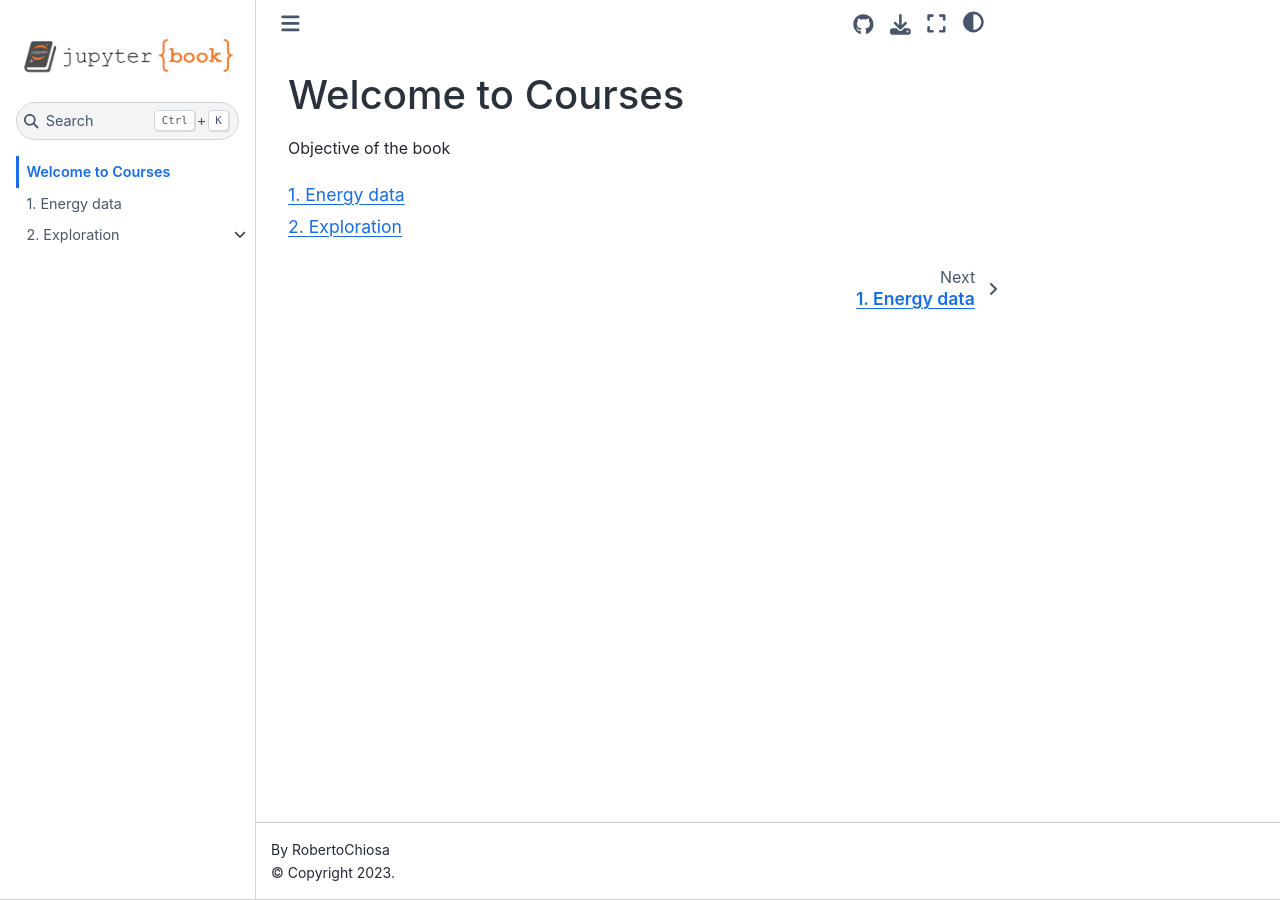
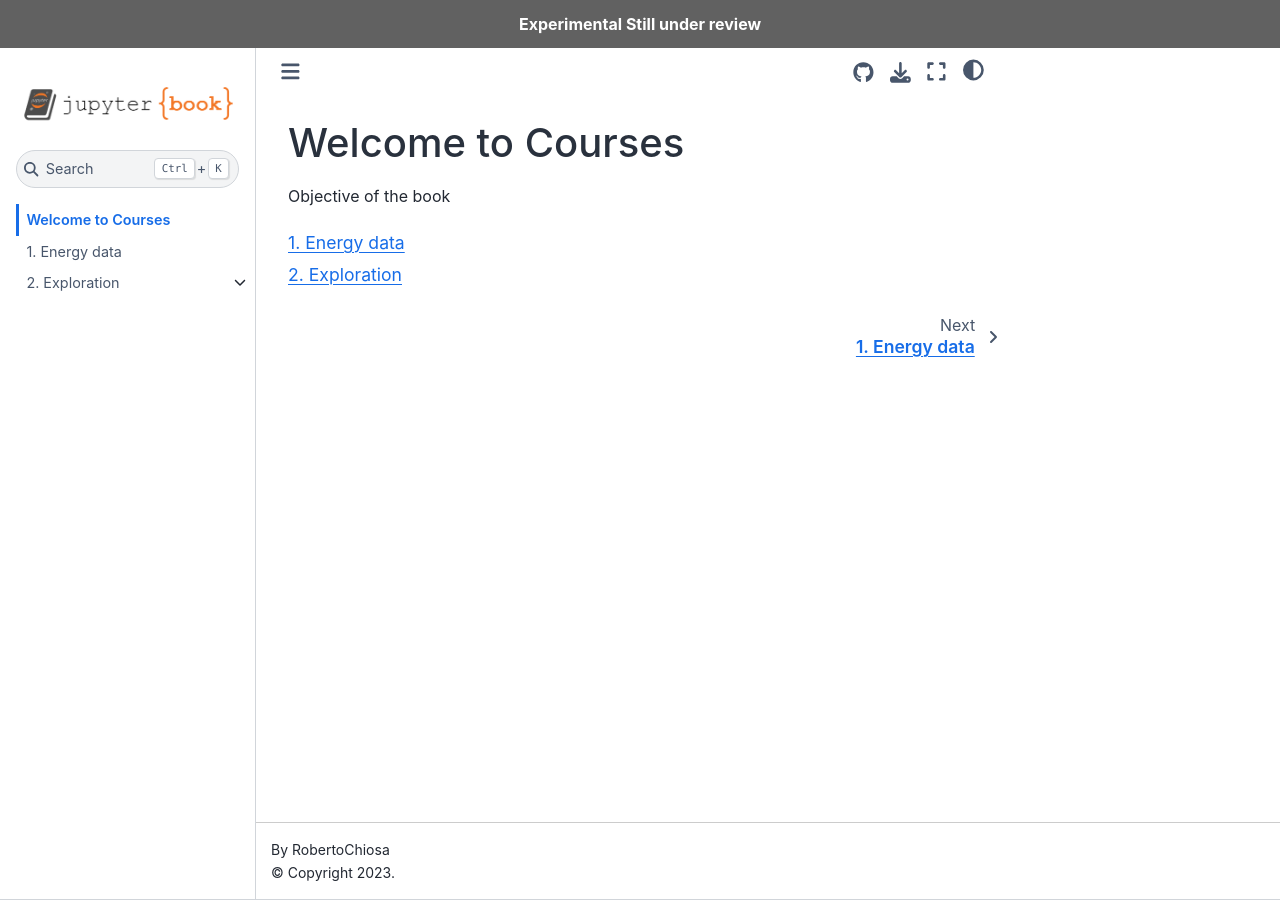
Before and after one commit to RobertoChiosa/courses, a Jupyter Book: the page built from docs/markdown/intro.md, in a window 1280 px wide. Built offline with Jupyter Book 1.0.4 settings and Sphinx 7.4.7 and the Sphinx Book theme 1.1.4, drawn with Linux system fonts in a browser that asks for light colours; pages that are not in the unit, such as notebooks, are missing from menus.

Commit message:
feature(announcment): aggiunto announcement in cima alla pagina

```diff
--- a/docs/_config.yml
+++ b/docs/_config.yml
@@ -35,6 +35,7 @@ repository:
 html:
   use_issues_button: true
   use_repository_button: true
+  announcement: "<p>Experimental Still under review</p>"
 
 launch_buttons:
   thebe: true
```
